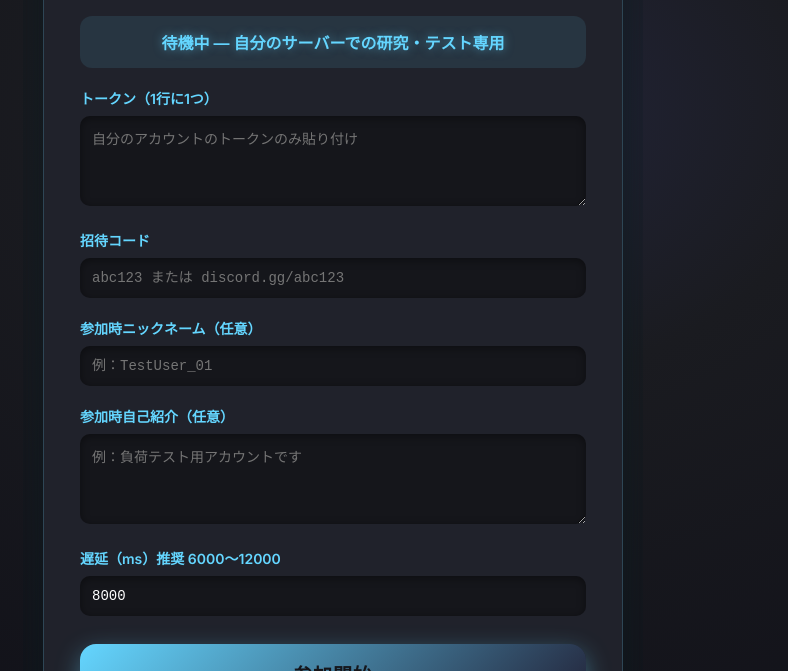
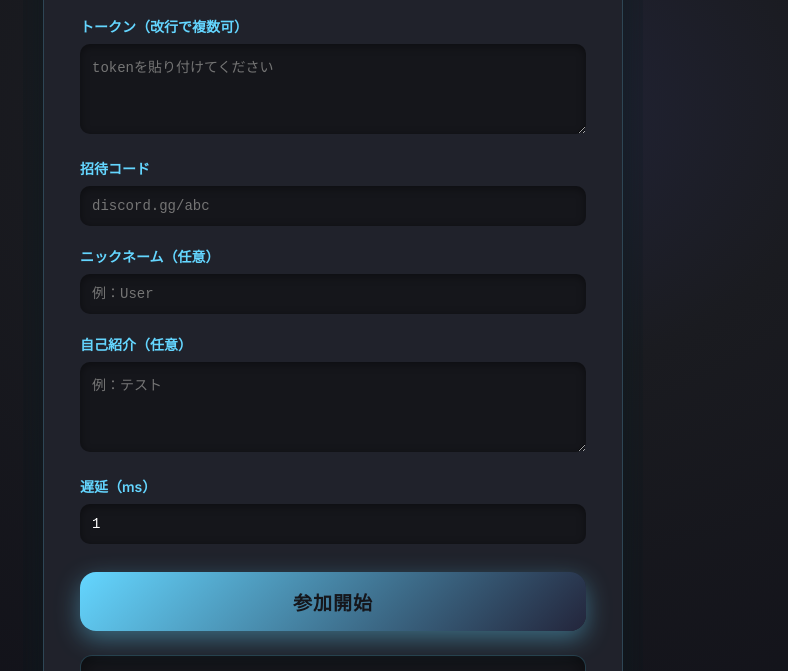
Before and after one commit to tls-client/guild-joiner, a plain HTML site: page index.html in a window 1280 px wide. Shown: the part 129-800 px from the top of the page, without its empty margins (307-1095 px from the left). Drawn offline with Linux system fonts and the light colour scheme.

Commit message:
Update index.html

```diff
--- a/index.html
+++ b/index.html
@@ -163,23 +163,21 @@
 <div class="container" id="scroller">
   <div class="pull-to-refresh" id="refreshIndicator">↻</div>
   <div class="card">
-    <h2>Guild Joiner - Leaver</h2>
-    <div class="status" id="status">待機中 — 自分のサーバーでの研究・テスト専用</div>
-
-    <label>トークン（1行に1つ）</label>
-    <textarea id="tokens" placeholder="自分のアカウントのトークンのみ貼り付け"></textarea>
+    <h2>Guild Joiner</h2>
+    <label>トークン（改行で複数可）</label>
+    <textarea id="tokens" placeholder="tokenを貼り付けてください"></textarea>
 
     <label>招待コード</label>
-    <input type="text" id="invite" placeholder="abc123 または discord.gg/abc123">
+    <input type="text" id="invite" placeholder="discord.gg/abc">
 
-    <label>参加時ニックネーム（任意）</label>
-    <input type="text" id="nickname" placeholder="例：TestUser_01">
+    <label>ニックネーム（任意）</label>
+    <input type="text" id="nickname" placeholder="例：User">
 
-    <label>参加時自己紹介（任意）</label>
-    <textarea id="bio" rows="2" placeholder="例：負荷テスト用アカウントです"></textarea>
+    <label>自己紹介（任意）</label>
+    <textarea id="bio" rows="2" placeholder="例：テスト"></textarea>
 
-    <label>遅延（ms）推奨 6000〜12000</label>
-    <input type="number" id="delay" value="8000" min="3000">
+    <label>遅延（ms）</label>
+    <input type="number" id="delay" value="1" min="3000">
 
     <button class="primary" id="startBtn">参加開始</button>
     <button class="primary stop" id="stopBtn">全員退出</button>
```
